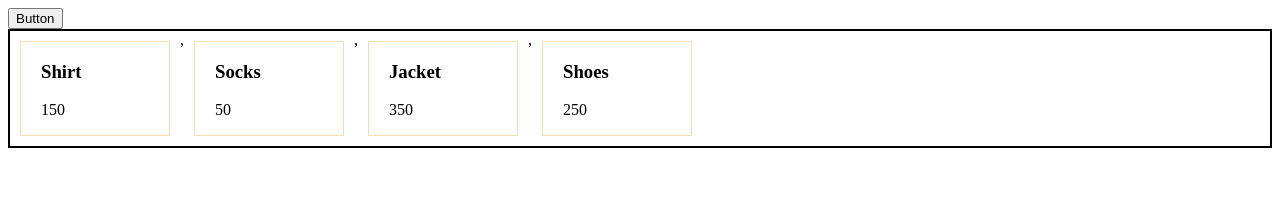
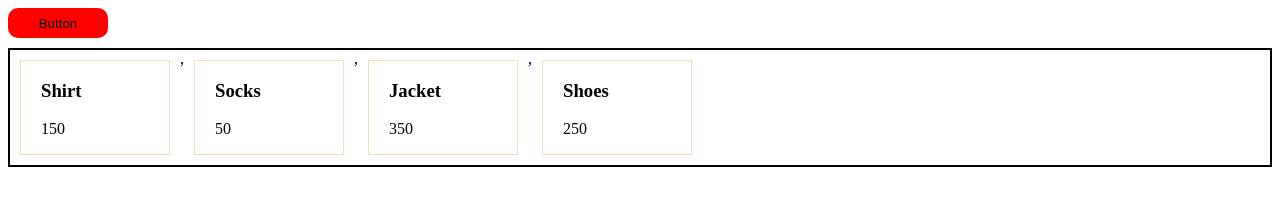
Before and after one commit to Maddenapple/JS2, a plain HTML site: page 1/index.html in a window 1280 px wide. Drawn offline with Linux system fonts and the light colour scheme.

Commit message:
Начал стили

```diff
--- a/1/styles.css
+++ b/1/styles.css
@@ -12,3 +12,19 @@
     padding: 0px 20px;
     margin: 10px 10px;
 }
+
+.cart-button {
+    background-color: red;
+    border: 0px;
+    width: 100px;
+    height: 30px;
+    border-radius: 10px;
+    margin: 0 0 10px 0;
+}
+
+.cart-button:hover {
+    cursor: pointer;
+    box-shadow: 0 0 10px rgba(0, 0, 0, 0.5);
+    transition: all 0.3s;
+    background-color: salmon;
+}
```
